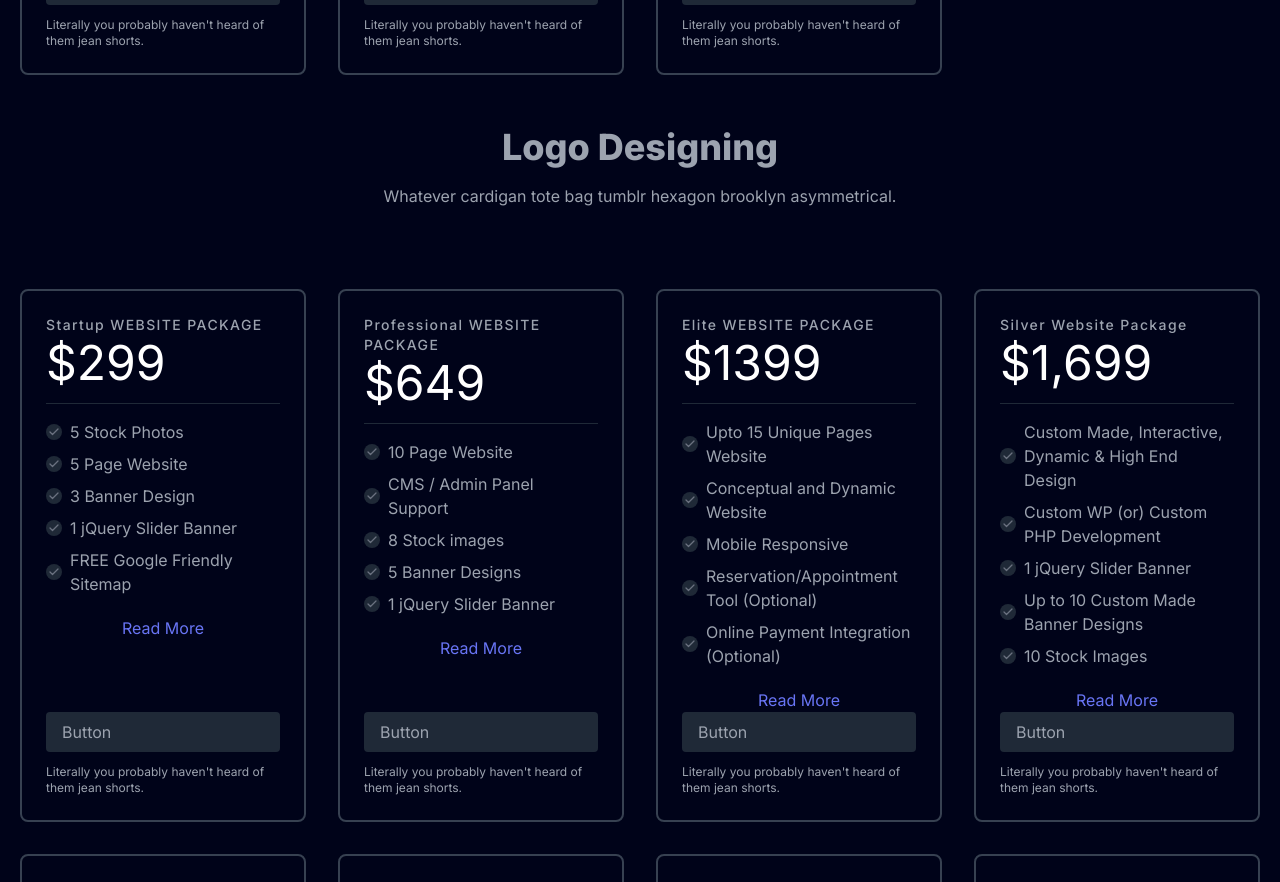
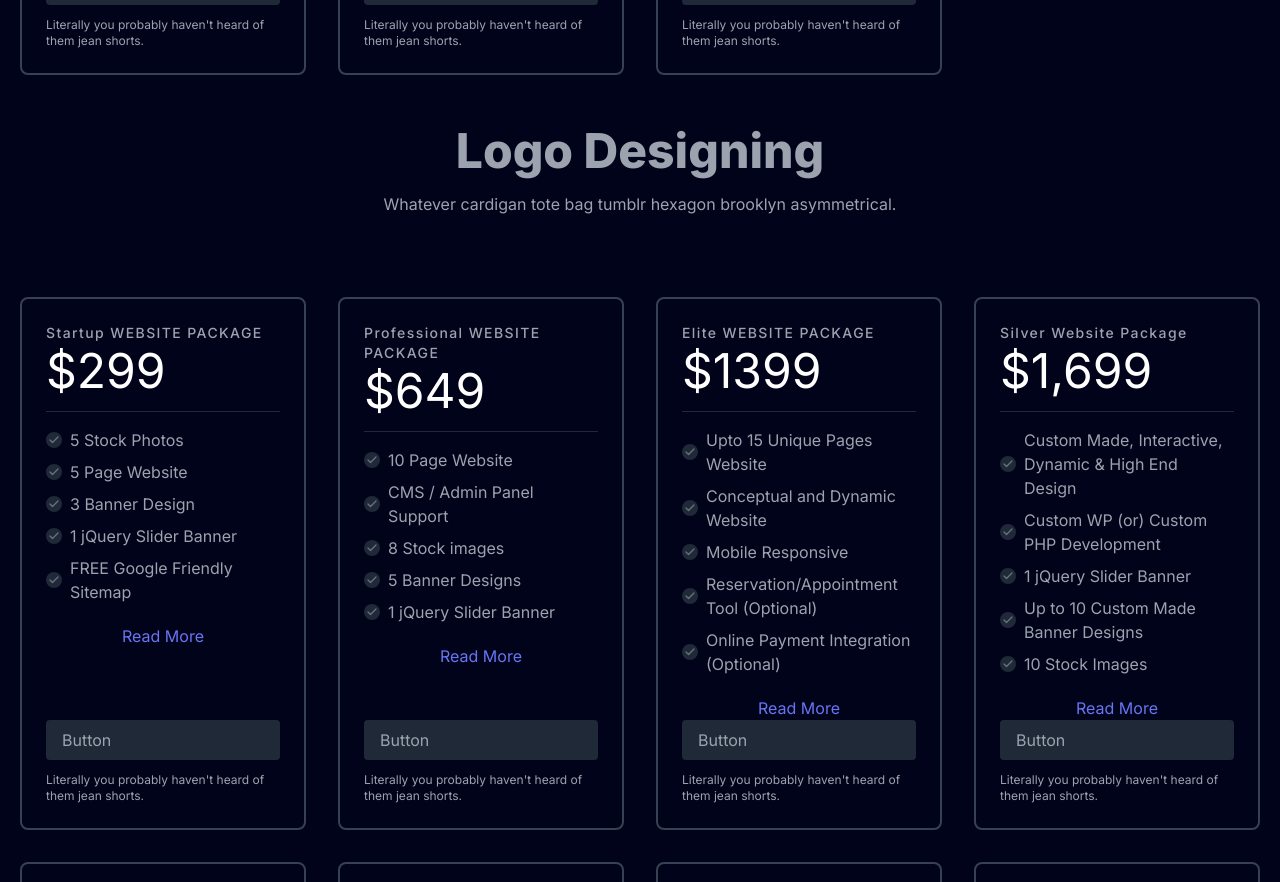
Before and after one commit to Arbab02/virtualCrafters, a Next.js app: page /Services in a window 1280 px wide. Shown: the part 2000-2882 px from the top of the page. Built offline with nearby package versions, Linux system fonts and the light colour scheme.

Commit message:
Update LogoPricing.jsx

```diff
--- a/src/components/LogoPricing.jsx
+++ b/src/components/LogoPricing.jsx
@@ -8,7 +8,7 @@ const LogoPricing = () => {
       <div className="container px-5 pb-8 mx-auto">
         <div className="flex flex-col text-center w-full mb-20">
 
-          <h2 className="sm:text-4xl lg:text-4xl font-extrabold title-font mb-4 mt-5 ">Logo Designing</h2>
+          <h2 className="text-5xl font-extrabold title-font mb-4 mt-5 ">Logo Designing</h2>
           <p className="lg:w-2/3 mx-auto leading-relaxed text-base">
             Whatever cardigan tote bag tumblr hexagon brooklyn asymmetrical.
           </p>
```
